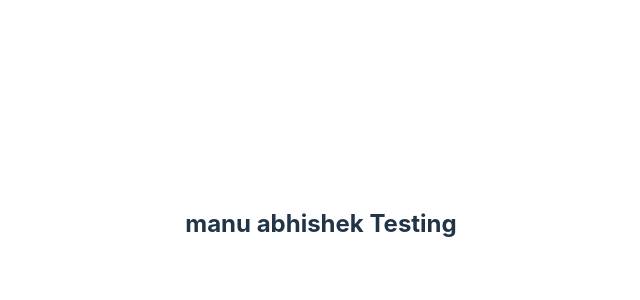
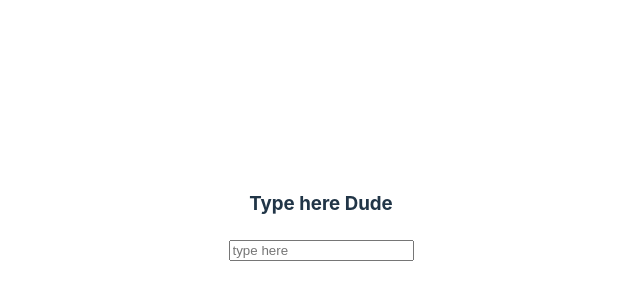
Before and after one commit to Manu6677/vue_docs, a Vue app: page / in a window 1280 px wide. Shown: the part 176-476 px from the top of the page, without its empty margins (319-959 px from the left). Built offline with nearby package versions, Linux system fonts and the light colour scheme.

Commit message:
v-model_input_working

```diff
--- a/src/components/Test.vue
+++ b/src/components/Test.vue
@@ -2,12 +2,16 @@
 export default {
   data() {
     return {
-      name: "manu abhishek",
+      message: "",
     };
   },
 };
 </script>
 
 <template>
-  <h2>{{ name }} Testing</h2>
+  <div>
+    <h3>Type here Dude</h3>
+    <input v-model="message" placeholder="type here" />
+    <p>{{ message }}</p>
+  </div>
 </template>
```
